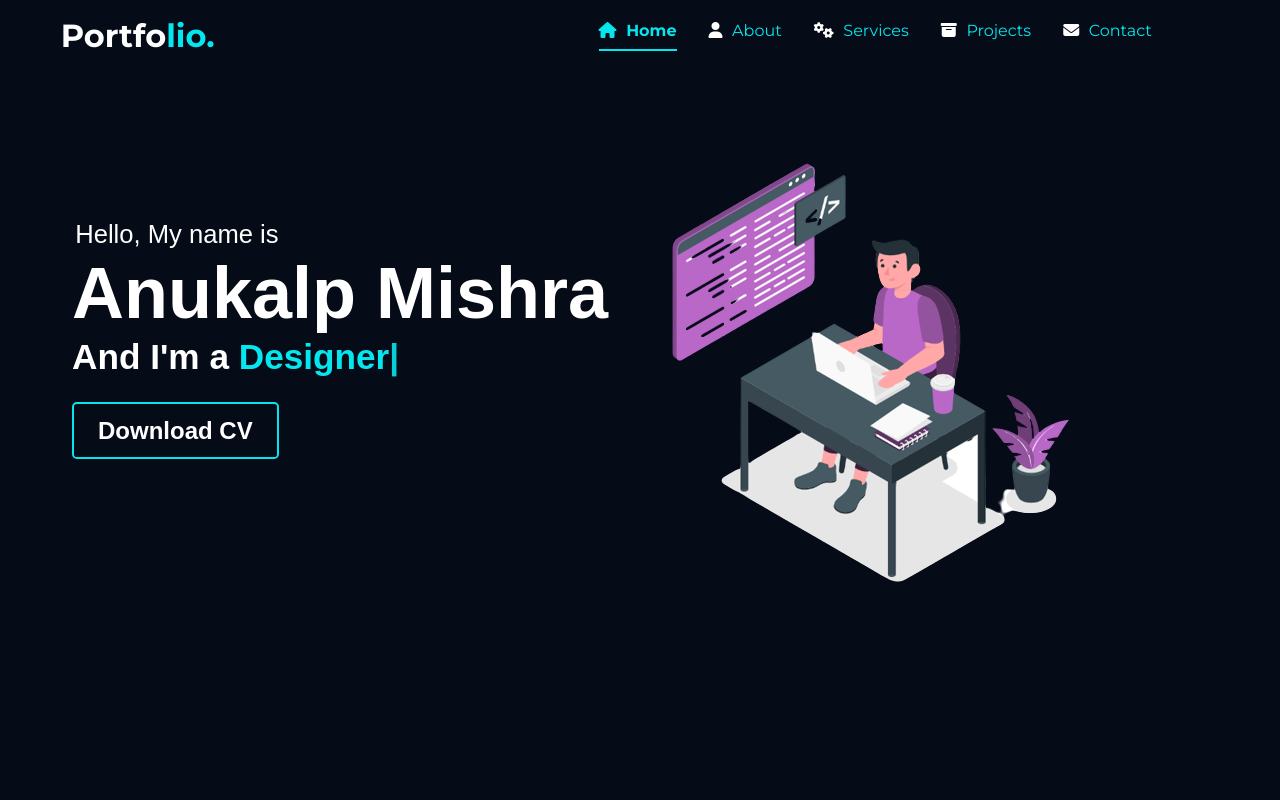
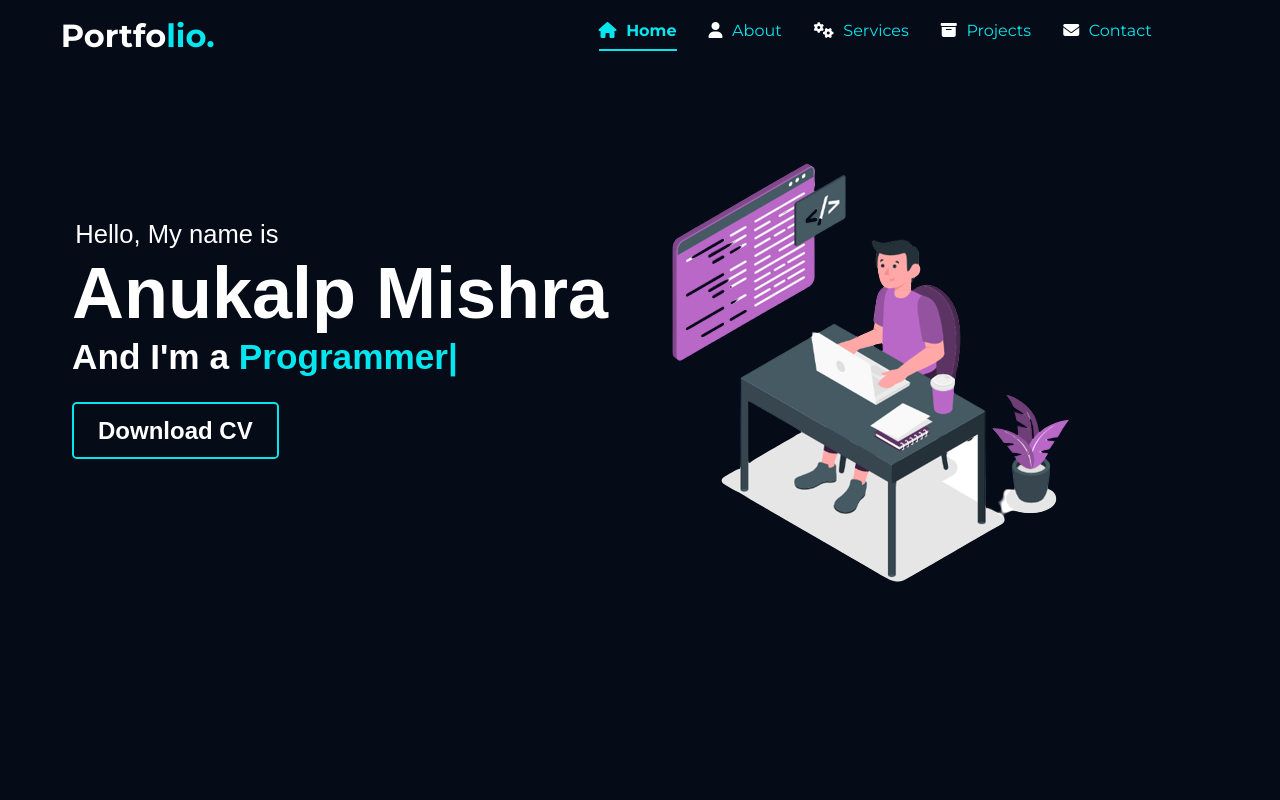
Before and after one commit to anukalp-mishra/React-Portfolio, a React (Create React App) app: page / in a window 1280 px wide. Shown: the top 800 px of the page. Built offline with nearby package versions, Linux system fonts and the light colour scheme.

Commit message:
String Name update

```diff
--- a/public/index.js
+++ b/public/index.js
@@ -10,7 +10,7 @@ $(document).ready(function(){
 
     // typing animation
     var typed = new Typed(".typing",{
-      strings: ["Developer", "Designer","Programmer","Blogger"],
+      strings: ["Developer","Programmer","Blogger"],
       typeSpeed: 100,
       backSpeed: 60,
       loop:true
```
